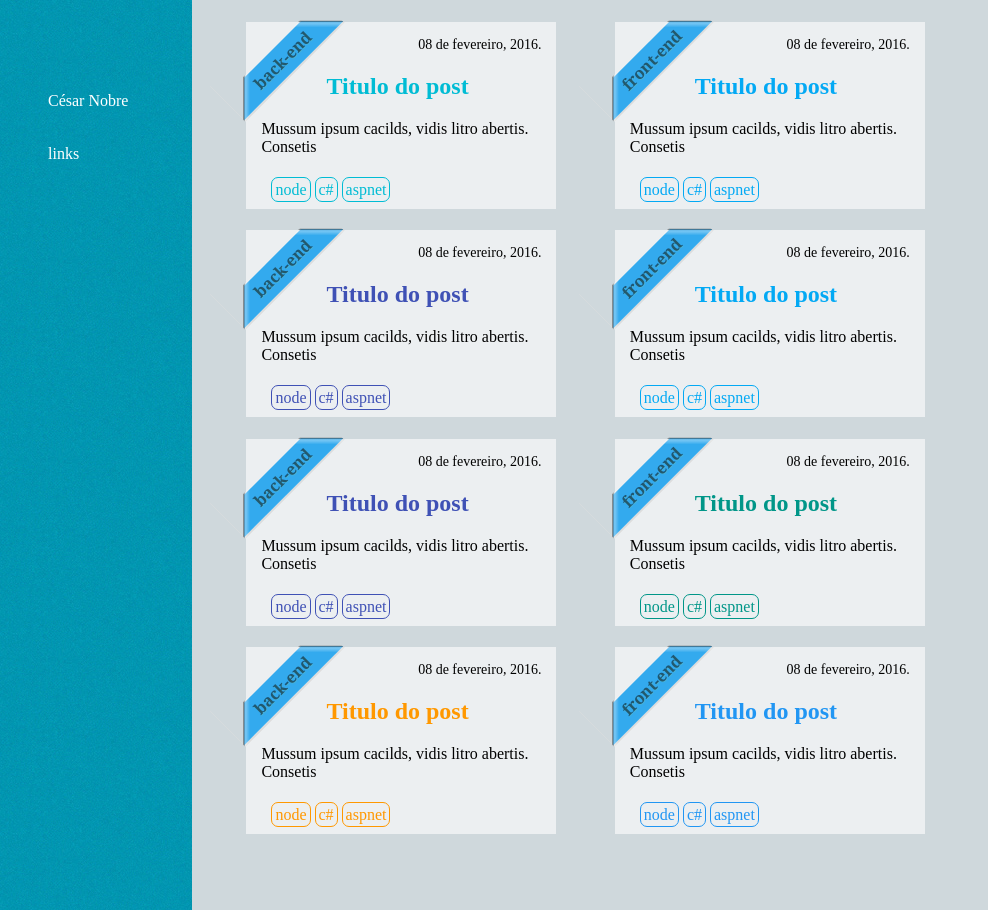
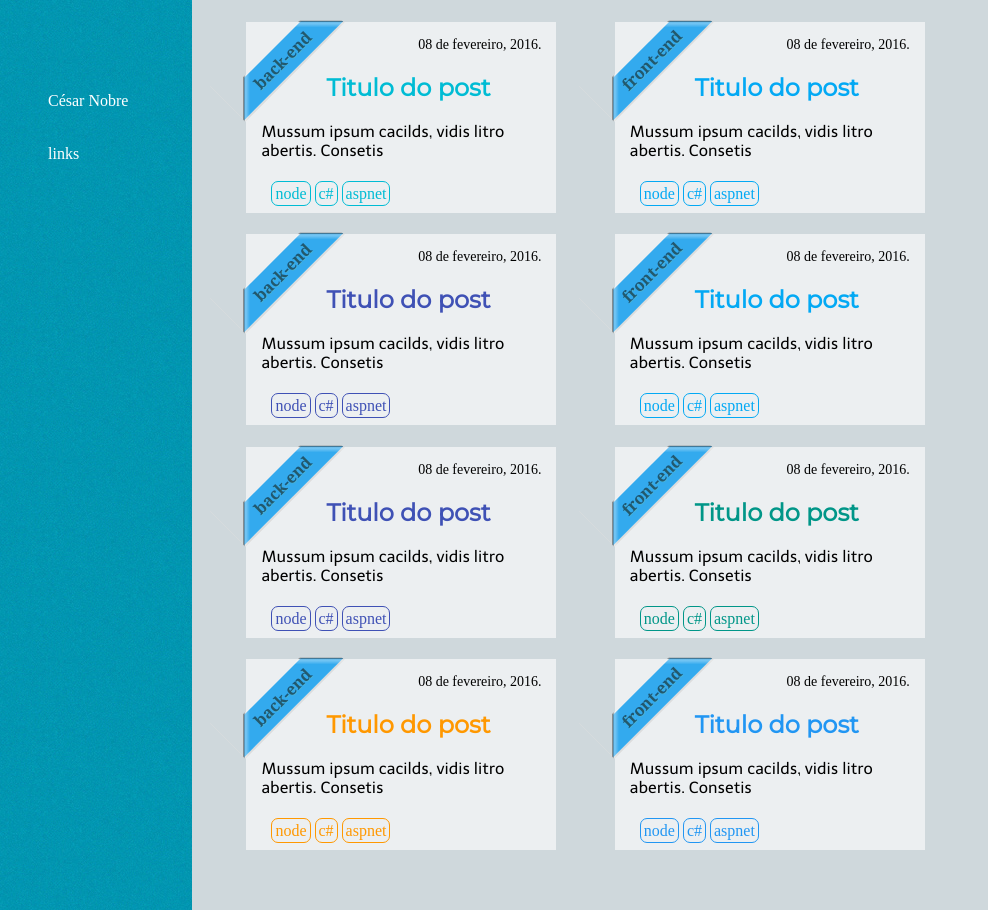
Before and after one commit to CesarNobre/blog, a web app: file index.html in a window 1280 px wide. Shown: the whole page, without its empty margins (0-988 px from the left). Run offline with its HTML, style and script files only (its server is not run), Linux system fonts and the light colour scheme.

Commit message:
added new fonts

```diff
--- a/assets/style.css
+++ b/assets/style.css
@@ -79,8 +79,11 @@ body{
 	text-align: right;
 	font-size: 14px;
 }
-
+.post-body{
+    font-family: 'Telex', sans-serif;
+}
 .title{
+    font-family: 'Montserrat', sans-serif;
 }
 
 .aspnet{
--- a/index.html
+++ b/index.html
@@ -3,6 +3,8 @@
 <meta charset="utf-8">
 <head>
 <link href="assets/style.css" rel="stylesheet">
+<link href='https://fonts.googleapis.com/css?family=Telex' rel='stylesheet' type='text/css'>
+<link href='https://fonts.googleapis.com/css?family=Montserrat' rel='stylesheet' type='text/css'>
 </head>
 
 <body>
```
